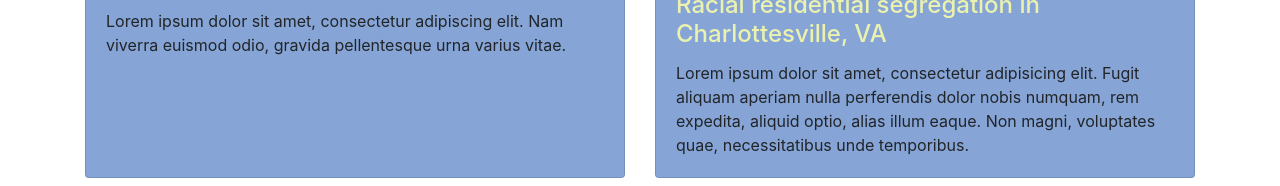
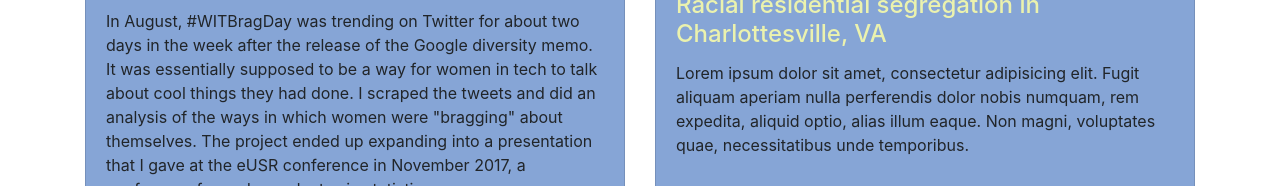
Before and after one commit to katiejolly/old-website, a website: page portfolio.html in a window 1280 px wide. Shown: the part 614-800 px from the top of the page. Drawn offline with Linux system fonts and the light colour scheme.

Commit message:
added some new project text:

```diff
--- a/portfolio.html
+++ b/portfolio.html
@@ -66,7 +66,7 @@
               <h4 class="card-title">
                 <a href="https://github.com/katiejolly/WITbragday">How Women in Tech Talk About Themselves on Twitter</a>
               </h4>
-              <p class="card-text">Lorem ipsum dolor sit amet, consectetur adipiscing elit. Nam viverra euismod odio, gravida pellentesque urna varius vitae.</p>
+              <p class="card-text">In August, #WITBragDay was trending on Twitter for about two days in the week after the release of the Google diversity memo. It was essentially supposed to be a way for women in tech to talk about cool things they had done. I scraped the tweets and did an analysis of the ways in which women were "bragging" about themselves. The project ended up expanding into a presentation that I gave at the eUSR conference in November 2017, a conference for undergraduates in statistics.</p>
             </div>
           </div>
         </div>
```
